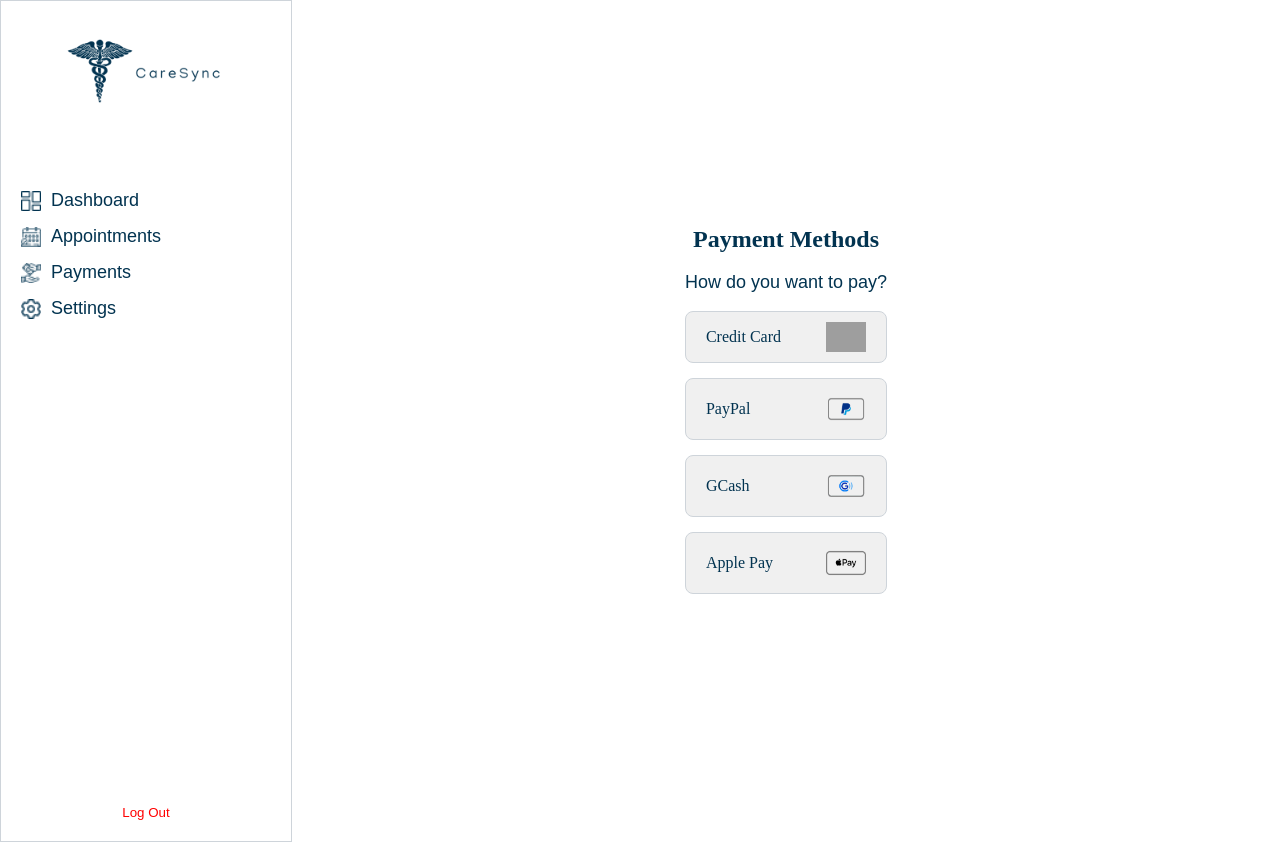
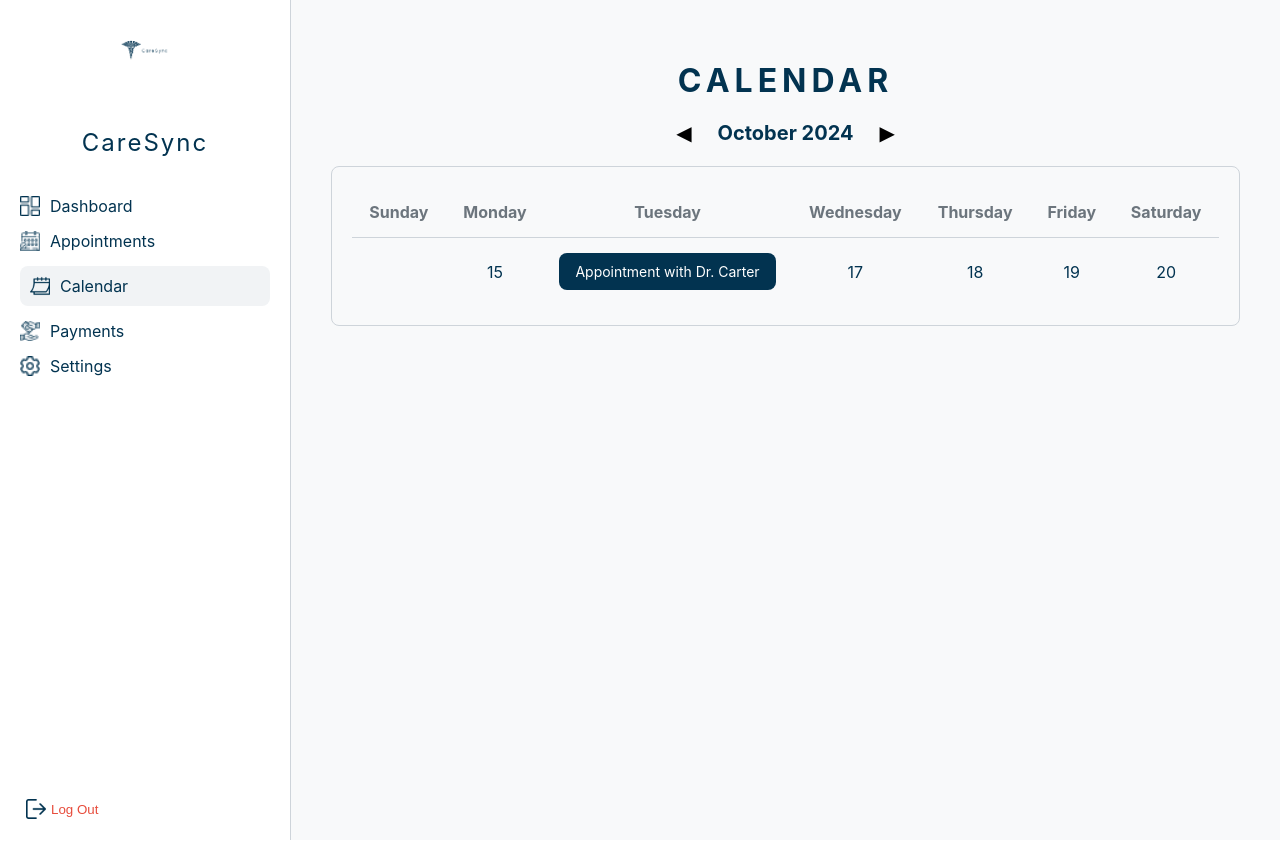
Before and after one commit to AbarquezMyk/IndustryElective-AppDev, a React (Create React App) app in the folder caresync/: page / in a window 1280 px wide. Built offline with nearby package versions, Linux system fonts and the light colour scheme; no server answers; grey boxes are pictures that could not be loaded.

Commit message:
Initial Commit of App.js

```diff
--- a/caresync/src/App.js
+++ b/caresync/src/App.js
@@ -1,13 +1,15 @@
 import React from 'react';
 import { BrowserRouter as Router } from 'react-router-dom';
-import Home from './components/Home';
-import PaymentMethods from './components/PaymentMethod';
+//import Home from './components/Home';
+// import PaymentMethods from './components/PaymentMethod';
+import Calendar from './components/Calendar';
 
 const App = () => {
   return (
     <Router>
-      {/* <Home />  */}
-      <PaymentMethods />
+      {/* <Home /> */}
+      {/* <PaymentMethods /> */}
+      <Calendar />
     </Router>
   );
 };
--- a/caresync/src/components/Calendar.jsx
+++ b/caresync/src/components/Calendar.jsx
@@ -1,13 +1,14 @@
 import React, { useState } from 'react';
 import { Link } from 'react-router-dom';
-import logo from './path_to_logo_image';
-import dashboard from './path_to_dashboard_icon';
-import appointment from './path_to_appointment_icon';
-import calendar from './path_to_calendar_icon';
-import payment from './path_to_payment_icon';
-import setting from './path_to_setting_icon';
-import logout from './path_to_logout_icon';
+import logo from './img/logo.png';
+import dashboard from './img/dashboard.png';
+import appointment from './img/appointment-icon.png';
+import calendar from './img/calendar_icon.png';
+import payment from './img/payment-method.png';
+import setting from './img/setting.png';
+import logout from './img/logout_icon.png';
 
+// Sidebar component
 const Sidebar = () => (
   <div style={{
     width: '250px',
@@ -20,34 +21,34 @@ const Sidebar = () => (
     height: '100vh'
   }}>
     <div style={{ textAlign: 'center' }}>
-      <img src={logo} alt="CareSync Logo" style={{ width: '100px', height: 'auto', marginBottom: '20px' }} />
+      <img src={logo} alt="CareSync Logo" style={{ width: '60px', height: 'auto', marginBottom: '20px' }} />
+      <h3 style={{ fontWeight: '400', color: '#023350', fontSize: '24px', letterSpacing: '2px' }}>CareSync</h3>
     </div>
     <ul style={{ listStyle: 'none', padding: '0', margin: '0' }}>
-      <li style={{ margin: '15px 0', display: 'flex', alignItems: 'center' }}>
-        <img src={dashboard} alt="Dashboard Icon" style={{ width: '20px', height: '20px', marginRight: '10px' }} />
-        <Link to="/" style={{ textDecoration: 'none', color: '#023350', fontSize: '16px' }}>Dashboard</Link>
+      {[
+        { icon: dashboard, label: 'Dashboard', link: '/' },
+        { icon: appointment, label: 'Appointments', link: '/appointment' },
+        { icon: calendar, label: 'Calendar', link: '/calendar', highlighted: true },
+        { icon: payment, label: 'Payments', link: '/payments' },
+        { icon: setting, label: 'Settings', link: '/settings' },
+      ].map((item, index) => (
+        <li key={index} style={{
+          margin: '15px 0',
+          display: 'flex',
+          alignItems: 'center',
+          backgroundColor: item.highlighted ? '#F1F3F5' : 'transparent',
+          borderRadius: item.highlighted ? '8px' : 'none',
+          padding: item.highlighted ? '10px' : '0'
+        }}>
+          <img src={item.icon} alt={`${item.label} Icon`} style={{ width: '20px', height: '20px', marginRight: '10px' }} />
+          <Link to={item.link} style={{ textDecoration: 'none', color: '#023350', fontSize: '16px' }}>{item.label}</Link>
         </li>
-      <li style={{ margin: '15px 0', display: 'flex', alignItems: 'center' }}>
-        <img src={appointment} alt="Appointments Icon" style={{ width: '20px', height: '20px', marginRight: '10px' }} />
-        <Link to="/appointment" style={{ textDecoration: 'none', color: '#023350', fontSize: '16px' }}>Appointments</Link>
-      </li>
-      <li style={{ margin: '15px 0', display: 'flex', alignItems: 'center', backgroundColor: '#F1F3F5', borderRadius: '5px', padding: '5px 10px' }}>
-        <img src={calendar} alt="Calendar Icon" style={{ width: '20px', height: '20px', marginRight: '10px' }} />
-        <Link to="/calendar" style={{ textDecoration: 'none', color: '#023350', fontSize: '16px' }}>Calendar</Link>
-      </li>
-      <li style={{ margin: '15px 0', display: 'flex', alignItems: 'center' }}>
-        <img src={payment} alt="Payments Icon" style={{ width: '20px', height: '20px', marginRight: '10px' }} />
-        <Link to="/payments" style={{ textDecoration: 'none', color: '#023350', fontSize: '16px' }}>Payments</Link>
-      </li>
-      <li style={{ margin: '15px 0', display: 'flex', alignItems: 'center' }}>
-        <img src={setting} alt="Settings Icon" style={{ width: '20px', height: '20px', marginRight: '10px' }} />
-        <Link to="/settings" style={{ textDecoration: 'none', color: '#023350', fontSize: '16px' }}>Settings</Link>
-      </li>
+      ))}
     </ul>
     <div style={{ textAlign: 'center', marginTop: 'auto' }}>
       <button
         onClick={() => console.log("Logout")}
-        style={{ color: 'red', background: 'none', border: 'none', cursor: 'pointer', display: 'flex', alignItems: 'center' }}
+        style={{ color: '#E74C3C', background: 'none', border: 'none', cursor: 'pointer', display: 'flex', alignItems: 'center' }}
       >
         <img src={logout} alt="Logout Icon" style={{ width: '20px', height: '20px', marginRight: '5px' }} />
         Log Out
@@ -56,6 +57,7 @@ const Sidebar = () => (
   </div>
 );
 
+// Calendar component
 const Calendar = () => {
   const [currentMonth, setCurrentMonth] = useState(new Date().getMonth());
   const [currentYear, setCurrentYear] = useState(new Date().getFullYear());
@@ -84,14 +86,16 @@ const Calendar = () => {
   };
 
   return (
-    <div style={{ flex: '1', padding: '20px', backgroundColor: '#F8F9FA' }}>
-      <h1 style={{ fontSize: '24px', color: '#023350', textAlign: 'center', marginBottom: '20px' }}>CALENDAR</h1>
+    <div style={{ display: 'flex' }}>
+      <Sidebar />
+      <div style={{ flex: '1', padding: '40px', backgroundColor: '#F8F9FA' }}>
+        <h1 style={{ fontSize: '32px', color: '#023350', textAlign: 'center', marginBottom: '20px', letterSpacing: '5px' }}>CALENDAR</h1>
 
-      <div style={{ display: 'flex', justifyContent: 'space-between', alignItems: 'center', marginBottom: '20px' }}>
+        <div style={{ display: 'flex', justifyContent: 'center', alignItems: 'center', marginBottom: '20px' }}>
           <button onClick={handlePreviousMonth} style={{ fontSize: '20px', background: 'none', border: 'none', cursor: 'pointer' }}>
             &#9664;
           </button>
-        <h2 style={{ fontSize: '20px', color: '#023350' }}>{monthNames[currentMonth]} {currentYear}</h2>
+          <h2 style={{ fontSize: '20px', color: '#023350', margin: '0 20px' }}>{monthNames[currentMonth]} {currentYear}</h2>
           <button onClick={handleNextMonth} style={{ fontSize: '20px', background: 'none', border: 'none', cursor: 'pointer' }}>
             &#9654;
           </button>
@@ -99,43 +103,37 @@ const Calendar = () => {
 
         <div style={{
           border: '1px solid #CED4DA',
-        borderRadius: '5px',
-        padding: '10px',
+          borderRadius: '8px',
+          padding: '20px',
         }}>
           <table style={{ width: '100%', borderCollapse: 'collapse' }}>
             <thead>
               <tr>
                 {['Sunday', 'Monday', 'Tuesday', 'Wednesday', 'Thursday', 'Friday', 'Saturday'].map(day => (
-                <th key={day} style={{ padding: '10px', borderBottom: '1px solid #CED4DA', color: '#023350' }}>{day}</th>
+                  <th key={day} style={{ padding: '15px', borderBottom: '1px solid #CED4DA', color: '#6C757D', fontSize: '16px' }}>{day}</th>
                 ))}
               </tr>
             </thead>
             <tbody>
               <tr>
-              <td style={{ padding: '10px', textAlign: 'center', color: '#023350' }}></td>
-              <td style={{ padding: '10px', textAlign: 'center', color: '#023350' }}>15</td>
-              <td style={{ padding: '10px', textAlign: 'center', color: '#023350' }}>
-                <div style={{ backgroundColor: '#023350', color: 'white', padding: '5px', borderRadius: '5px' }}>
+                <td style={{ padding: '15px', textAlign: 'center', color: '#023350' }}></td>
+                <td style={{ padding: '15px', textAlign: 'center', color: '#023350' }}>15</td>
+                <td style={{ padding: '15px', textAlign: 'center', color: '#023350' }}>
+                  <div style={{ backgroundColor: '#023350', color: 'white', padding: '10px', borderRadius: '8px', fontSize: '14px' }}>
                     Appointment with Dr. Carter
                   </div>
                 </td>
-              <td style={{ padding: '10px', textAlign: 'center', color: '#023350' }}>17</td>
-              <td style={{ padding: '10px', textAlign: 'center', color: '#023350' }}>18</td>
-              <td style={{ padding: '10px', textAlign: 'center', color: '#023350' }}>19</td>
-              <td style={{ padding: '10px', textAlign: 'center', color: '#023350' }}>20</td>
+                <td style={{ padding: '15px', textAlign: 'center', color: '#023350' }}>17</td>
+                <td style={{ padding: '15px', textAlign: 'center', color: '#023350' }}>18</td>
+                <td style={{ padding: '15px', textAlign: 'center', color: '#023350' }}>19</td>
+                <td style={{ padding: '15px', textAlign: 'center', color: '#023350' }}>20</td>
               </tr>
             </tbody>
           </table>
         </div>
       </div>
+    </div>
   );
 };
 
-const App = () => (
-  <div style={{ display: 'flex' }}>
-    <Sidebar />
-    <Calendar />
-  </div>
-);
-
-export default App;
+export default Calendar;
```
Also changed, not shown: caresync/src/components/img/calendar_icon.png (added), caresync/src/components/img/logout_icon.png (added). Lines whose indentation alone changed are shown as unchanged.
